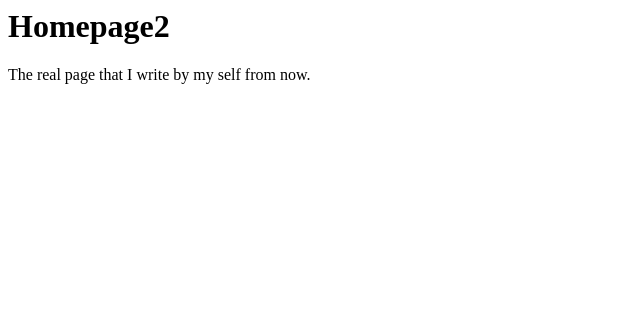
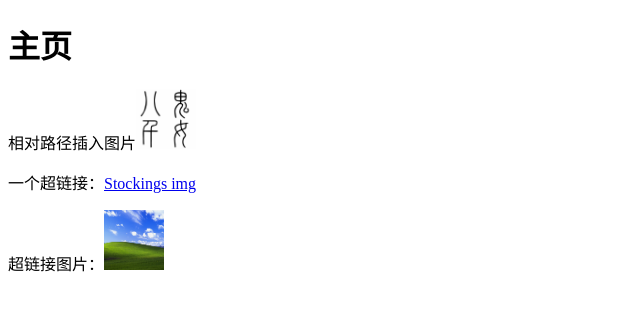
Before and after one commit to KijoHassen/KijoHassen.github.io, a plain HTML site: page homepage2.html in a window 1280 px wide. Shown: the whole page, without its empty margins (0-640 px from the left). Drawn offline with Linux system fonts and the light colour scheme.

Commit message:
homepage2 update

```diff
--- a/homepage2.html
+++ b/homepage2.html
@@ -1,11 +1,17 @@
-<html>
-    <head>
-    <h1>Homepage2</h1>
-    </head>
+<!DOCTYPE html>
+<html lang="zh-CN">
+<head>
+    <meta charset="UTF-8">
+    <meta name="viewport" content="width=device-width, initial-scale=1.0">
+    <title>Document</title>
+</head>
+<body>
+    <div>
+        <h1><b>主页</b></h1>
+        <p>相对路径插入图片<img src="icons/logo.png" title="Logo" alt="Logo" class="floating_element" width="60" height="60"/></p>
+        <p>一个超链接：<a href="icons\stockings.jpg" title="stockings" alt="stockings">Stockings img</a></p>
+        <p>超链接图片：<a href="icons\stockings.jpg"><img src="icons\Bliss.jpg" title="Logo" alt="Bliss" class="floating_element" width="60" height="60"/></P></a></p>
+    </div>
+</body>
 
-    <body>
-        <div>
-            <p>The real page that I write by my self from now.</p>
-        </div>
-    </body>
 </html>
```
Also changed, not shown: icons/Bliss.jpg (added), 1 other file.
